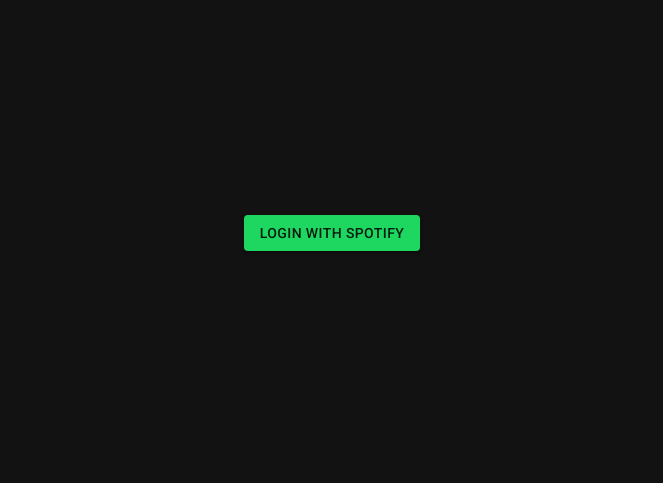
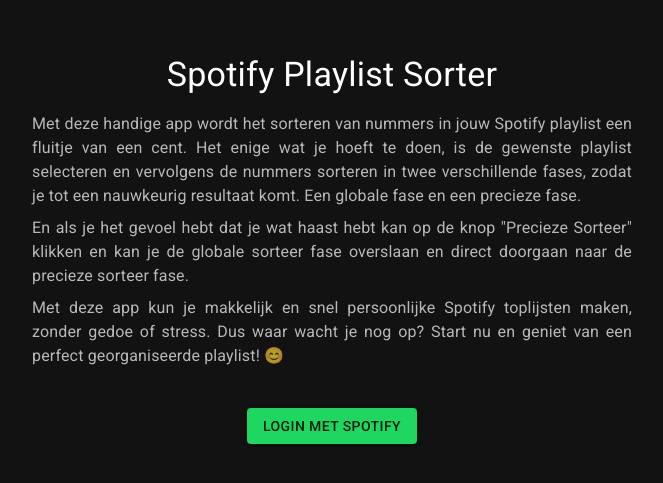
Before and after one commit to Doppie23/Spotify-playlist-tierlist-helper, a React (Vite) app: page / in a window 1280 px wide. Shown: the part 167-650 px from the top of the page, without its empty margins (308-971 px from the left). Built offline with nearby package versions, Linux system fonts and the light colour scheme; no server answers.

Commit message:
luanhpage

```diff
--- a/src/components/SpotifyLogin.jsx
+++ b/src/components/SpotifyLogin.jsx
@@ -1,9 +1,29 @@
-import { Button, Box } from "@mui/material";
-import { useState } from "react";
+import { Button, Box, Typography } from "@mui/material";
+import { useEffect, useState } from "react";
 
 function SpotifyLogin({ setLoggedIn }) {
   const ClientID = import.meta.env.VITE_CLIENTID;
   const [AUTHURL, setAUTHURL] = useState("");
+  const [width, setWidth] = useState(window.innerWidth);
+  const [IsMobile, setIsMobile] = useState(false);
+
+  function handleWindowSizeChange() {
+    setWidth(window.innerWidth);
+  }
+  useEffect(() => {
+    window.addEventListener("resize", handleWindowSizeChange);
+    return () => {
+      window.removeEventListener("resize", handleWindowSizeChange);
+    };
+  }, []);
+
+  useEffect(() => {
+    if (width <= 600) {
+      setIsMobile(true);
+    } else {
+      setIsMobile(false);
+    }
+  }, [width]);
 
   useState(() => {
     setAUTHURL(
@@ -17,11 +37,36 @@
         display: "flex",
         justifyContent: "center",
         alignItems: "center",
+        flexDirection: "column",
         height: "100vh",
+        overflow: "auto",
       }}
     >
+      <Box my={4} textAlign="center" maxWidth={600}>
+        <Typography variant="h4" mb={2}>
+          Spotify Playlist Sorter
+        </Typography>
+        <Typography variant="body1" color={"text.secondary"} my={1} textAlign={"justify"}>
+          Met deze handige app wordt het sorteren van nummers in jouw Spotify playlist een fluitje van een cent. Het enige wat je hoeft te
+          doen, is de gewenste playlist selecteren en vervolgens de nummers sorteren in twee verschillende fases, zodat je tot een
+          nauwkeurig resultaat komt. Een globale fase en een precieze fase.
+        </Typography>
+        <Typography variant="body1" color={"text.secondary"} my={1} textAlign={"justify"}>
+          En als je het gevoel hebt dat je wat haast hebt kan op de knop "Precieze&nbsp;Sorteer" klikken en kan je de globale sorteer fase
+          overslaan en direct doorgaan naar de precieze sorteer fase.
+        </Typography>
+        <Typography variant="body1" color={"text.secondary"} my={1} textAlign={"justify"}>
+          Met deze app kun je makkelijk en snel persoonlijke Spotify toplijsten maken, zonder gedoe of stress. Dus waar wacht je nog op?
+          Start nu en geniet van een perfect georganiseerde playlist! 😊
+        </Typography>
+        {IsMobile ? (
+          <Typography color={"gray"} fontSize={14}>
+            Deze website is niet gemaakt voor smartphones, houdt daar rekening mee.
+          </Typography>
+        ) : null}
+      </Box>
       <Button href={AUTHURL} variant="contained" onClick={setLoggedIn}>
-        Login with spotify
+        Login met spotify
       </Button>
     </Box>
   );
```
